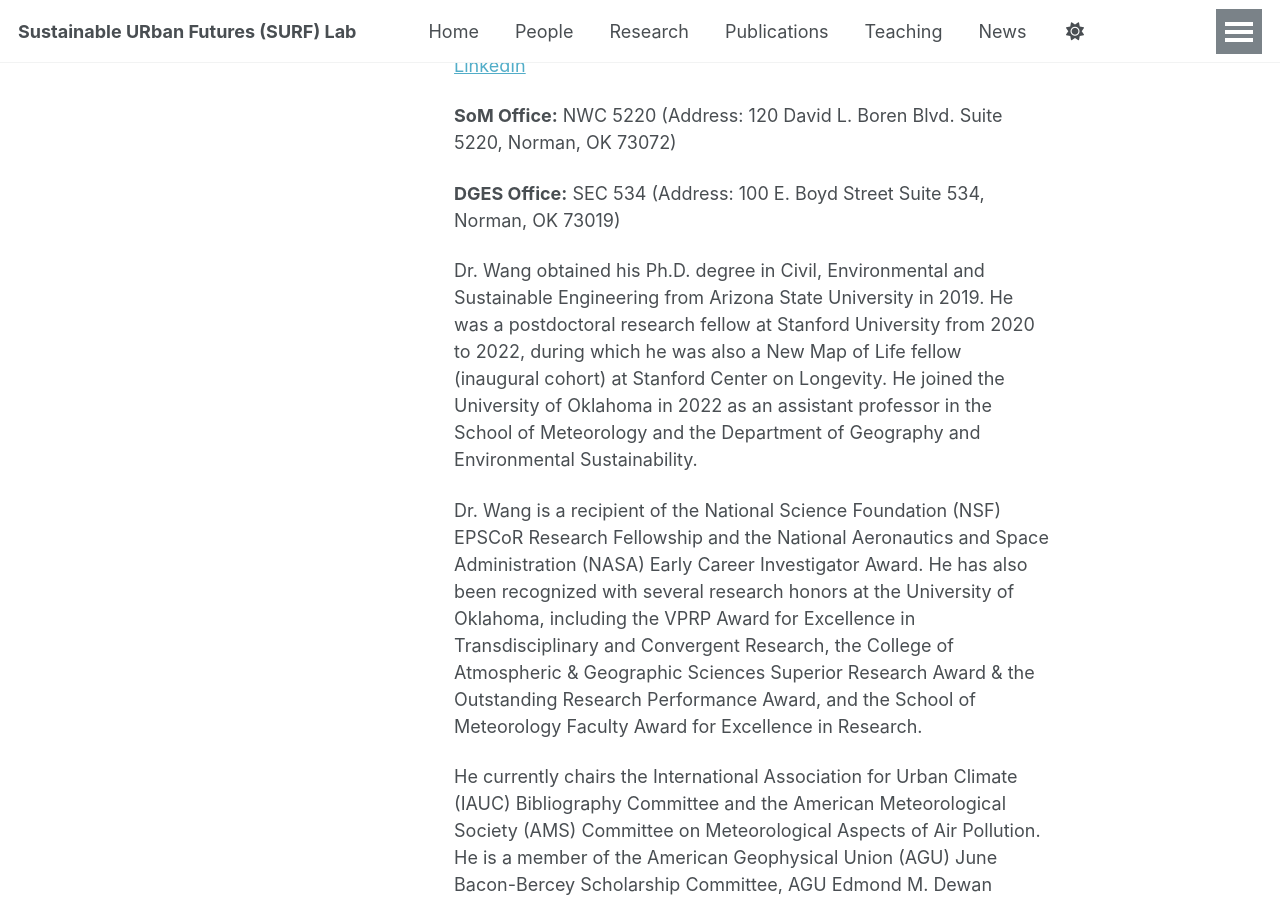
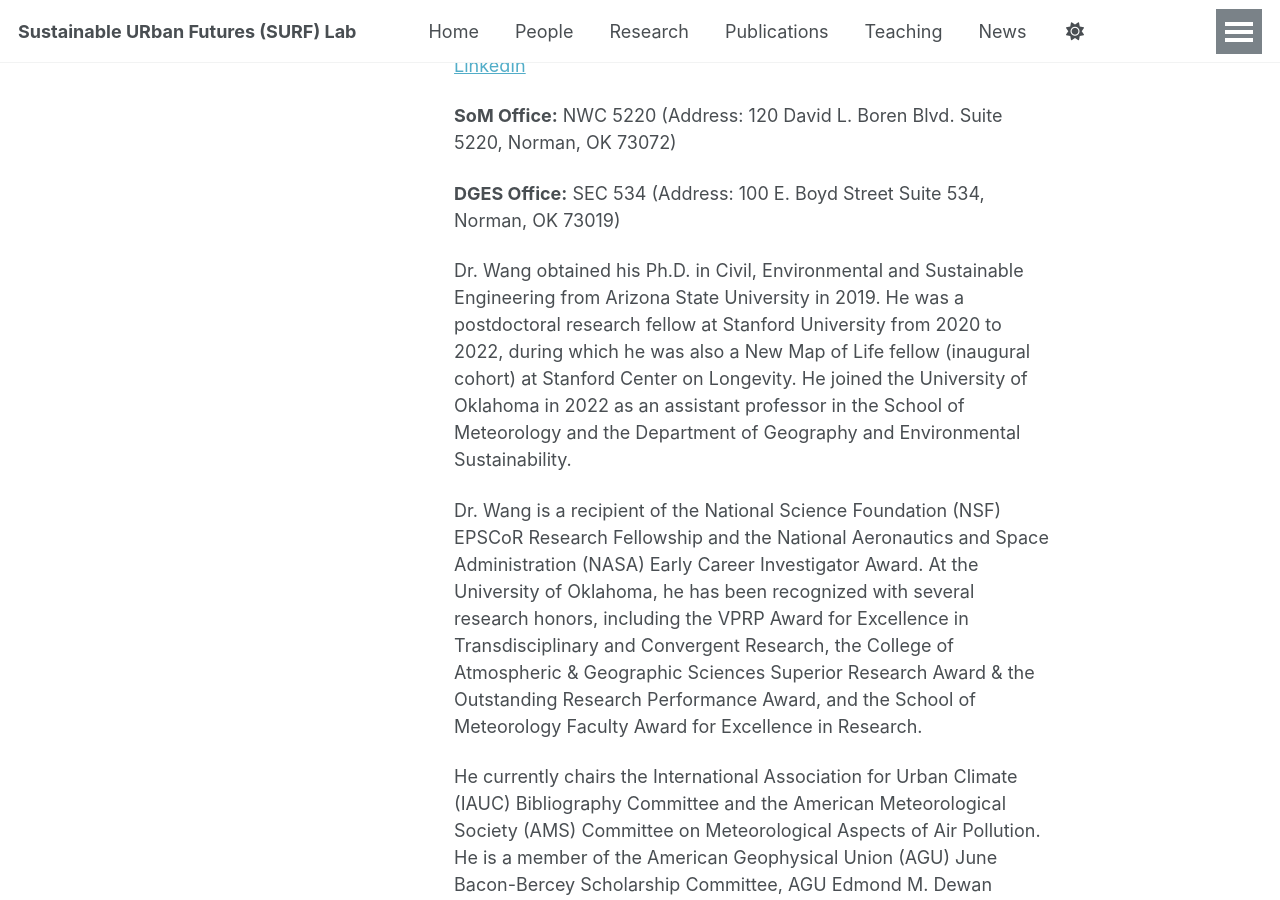
Before and after one commit to chenghaow/chenghaow.github.io, a Jekyll site: the page built from _pages/people.md, in a window 1280 px wide and 900 px high, scrolled down 443 px. Built offline with Jekyll 4.4.1, drawn with Linux system fonts in a browser that asks for light colours; a script that is not in the unit is left out.

Commit message:
People update

```diff
--- a/_pages/people.md
+++ b/_pages/people.md
@@ -38,8 +38,8 @@
       <p class="person-links">
         <strong>DGES Office:</strong> SEC 534 (Address: 100 E. Boyd Street Suite 534, Norman, OK 73019)
       </p>
-      <p>Dr. Wang obtained his Ph.D. degree in Civil, Environmental and Sustainable Engineering from Arizona State University in 2019. He was a postdoctoral research fellow at Stanford University from 2020 to 2022, during which he was also a New Map of Life fellow (inaugural cohort) at Stanford Center on Longevity. He joined the University of Oklahoma in 2022 as an assistant professor in the School of Meteorology and the Department of Geography and Environmental Sustainability.</p>
-      <p>Dr. Wang is a recipient of the National Science Foundation (NSF) EPSCoR Research Fellowship and the National Aeronautics and Space Administration (NASA) Early Career Investigator Award. He has also been recognized with several research honors at the University of Oklahoma, including the VPRP Award for Excellence in Transdisciplinary and Convergent Research, the College of Atmospheric & Geographic Sciences Superior Research Award & the Outstanding Research Performance Award, and the School of Meteorology Faculty Award for Excellence in Research.</p>
+      <p>Dr. Wang obtained his Ph.D. in Civil, Environmental and Sustainable Engineering from Arizona State University in 2019. He was a postdoctoral research fellow at Stanford University from 2020 to 2022, during which he was also a New Map of Life fellow (inaugural cohort) at Stanford Center on Longevity. He joined the University of Oklahoma in 2022 as an assistant professor in the School of Meteorology and the Department of Geography and Environmental Sustainability.</p>
+      <p>Dr. Wang is a recipient of the National Science Foundation (NSF) EPSCoR Research Fellowship and the National Aeronautics and Space Administration (NASA) Early Career Investigator Award. At the University of Oklahoma, he has been recognized with several research honors, including the VPRP Award for Excellence in Transdisciplinary and Convergent Research, the College of Atmospheric & Geographic Sciences Superior Research Award & the Outstanding Research Performance Award, and the School of Meteorology Faculty Award for Excellence in Research.</p>
       <p>He currently chairs the International Association for Urban Climate (IAUC) Bibliography Committee and the American Meteorological Society (AMS) Committee on Meteorological Aspects of Air Pollution. He is a member of the American Geophysical Union (AGU) June Bacon-Bercey Scholarship Committee, AGU Edmond M. Dewan Scholarship Committee, AMS Energy Committee, and AMS Committee on Applied Climatology. He also served as a contributing author of the Sixth National Climate Assessment (NCA6).</p>
     </div>
   </article>
```
